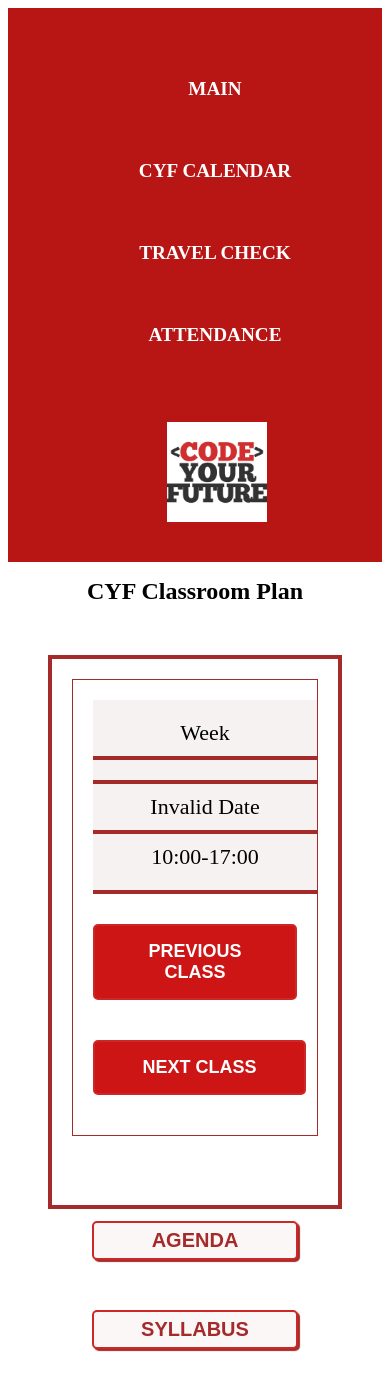
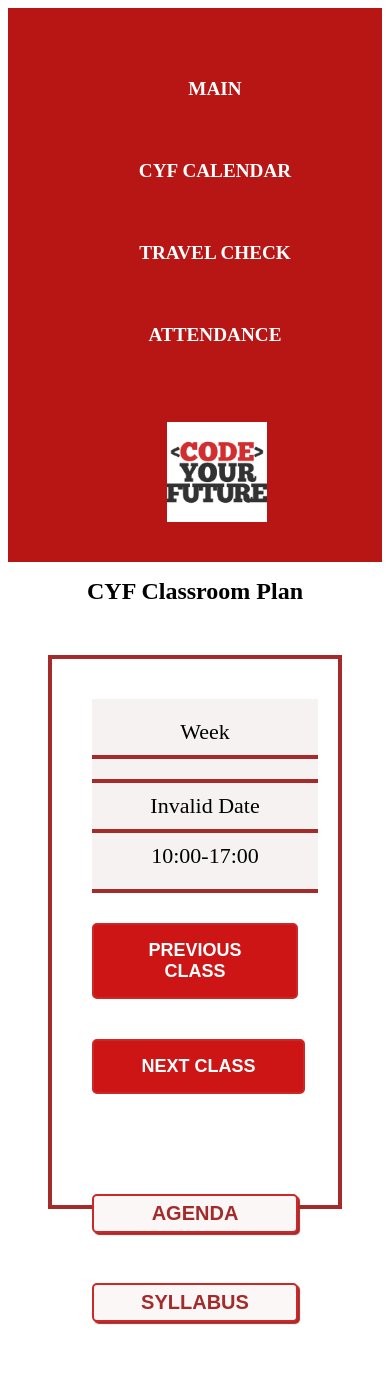
Before and after one commit to MariAzhdari/finalProject-HubPlanner, a React (Create React App) app in the folder client/: page /calendar in a window 390 px wide. After the commit the page ends 1362 px from the top, so only its background shows below. Built offline with nearby package versions, Linux system fonts and the light colour scheme; no server answers.

Commit message:
delete border from calendar

```diff
--- a/client/src/components/calendar.css
+++ b/client/src/components/calendar.css
@@ -19,7 +19,6 @@
   padding: 20px;
   display: flex;
   flex-direction: column;
-
   }
 
 
@@ -39,7 +38,6 @@ h1:hover {
   flex-direction: column;
   gap: 10px;
   flex:1 ;
-
 }
 
 .leftItem {
@@ -77,7 +75,6 @@ h1:hover {
 }
 
 .rightContent {
-
   display: flex;
   flex-direction: column;
   gap: 10px;
@@ -126,6 +123,8 @@ h1:hover {
   box-shadow: 0 8px 8px rgba(124, 20, 20, 0.5); /* Add a subtle 3D shadow effect */
 }
 
+/* mobile size */
+
 @media (max-width: 768px) {
 .next{
   display: flex;
@@ -137,9 +136,8 @@ h1:hover {
 }
 
 .right {
-margin-top: 10%;
+margin-bottom:20px ;
 border: none;
-
 }
 
 .agendaButton, .syllabusButton {
@@ -158,5 +156,7 @@ border: none;
   justify-content: center;
  font-size: 22px;
 }
-
+.left{
+   border: none;
 }
+}
```
